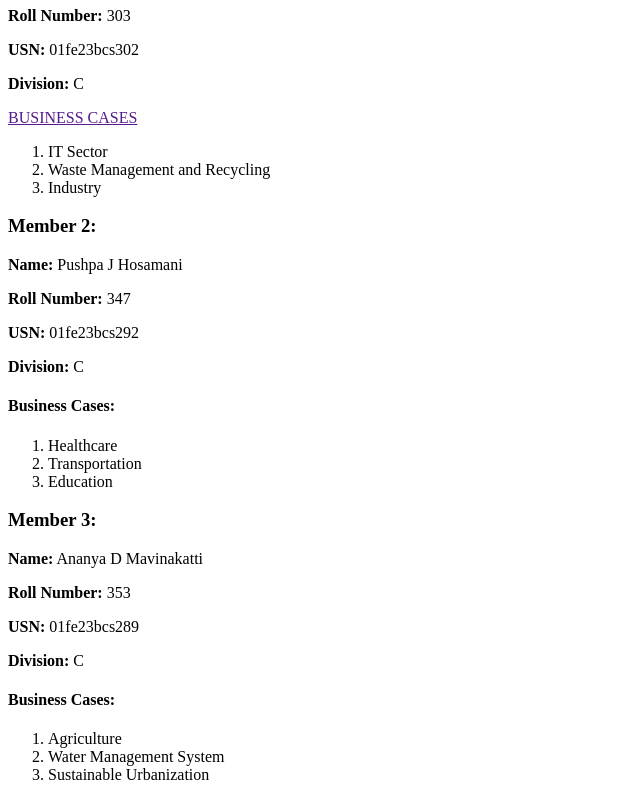
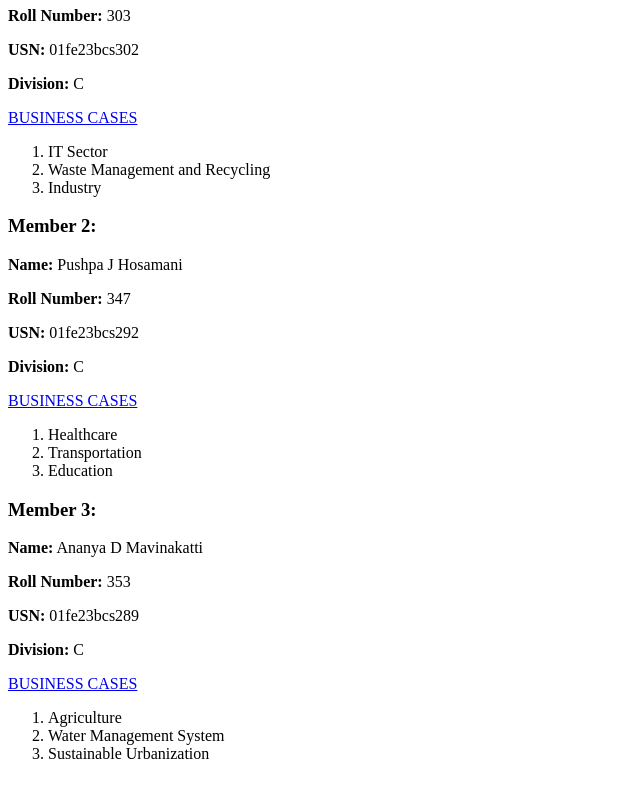
Before and after one commit to anudm/smartcity.github.io, a plain HTML site: page project introduction.html in a window 1280 px wide. Shown: the part 839-1639 px from the top of the page, without its empty margins (0-640 px from the left). After the commit the page ends 1618 px from the top, so only its background shows below. Drawn offline with Linux system fonts and the light colour scheme.

Commit message:
Update project introduction.html

```diff
--- a/project introduction.html
+++ b/project introduction.html
@@ -56,7 +56,7 @@
     <p><strong>Roll Number:</strong> 303</p>
     <p><strong>USN:</strong> 01fe23bcs302</p>
     <p><strong>Division:</strong> C</p>
-     <a href="" class="btn">BUSINESS CASES</a>
+     <a href="business cases-303 varsha.html" class="btn">BUSINESS CASES</a>
     <ol>
         <li>IT Sector</li>
         <li>Waste Management and Recycling</li>
@@ -68,7 +68,7 @@
     <p><strong>Roll Number:</strong> 347</p>
     <p><strong>USN:</strong> 01fe23bcs292</p>
     <p><strong>Division:</strong> C</p>
-    <h4>Business Cases:</h4>
+     <a href="business cases-347 pushpa.html" class="btn">BUSINESS CASES</a>
     <ol>
         <li>Healthcare</li>
         <li>Transportation</li>
@@ -80,7 +80,7 @@
     <p><strong>Roll Number:</strong> 353</p>
     <p><strong>USN:</strong> 01fe23bcs289</p>
     <p><strong>Division:</strong> C</p>
-    <h4>Business Cases:</h4>
+     <a href="business cases-353 ananya.html" class="btn">BUSINESS CASES</a>
     <ol>
         <li>Agriculture</li>
         <li>Water Management System</li>
```
